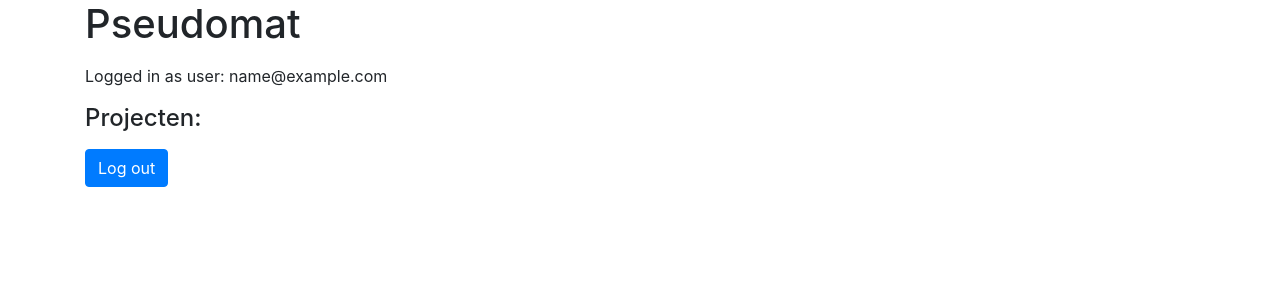
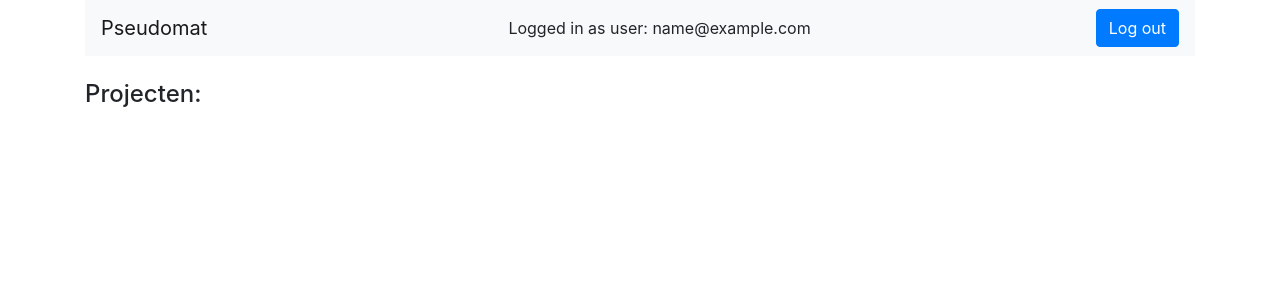
Before and after one commit to Amsterdam/pseudomat, a Django app: page / in a window 1280 px wide. Shown: the top 300 px of the page. Run offline with Django 3.2, Linux system fonts and the light colour scheme; the visitor is signed in with stand-in values (Sample User, id 1); data that the repository does not hold is empty; some libraries are stand-ins or nearby versions.

Commit message:
Add nav bar with auth state to base template

```diff
--- a/pseudomat/templates/base.html
+++ b/pseudomat/templates/base.html
@@ -8,6 +8,19 @@
     </head>
 
     <body>
-    {% block content %}{% endblock content %}
+        <div class="container">
+            <nav class="navbar navbar-light bg-light">
+                <a class="navbar-brand" href="/">Pseudomat</a>
+                {% if user.is_authenticated %}
+                    Logged in as user: {{ user.email }}
+                    <form method="POST" action="{% url 'oidc_logout' %}">
+                    {% csrf_token %}
+                    <button type="submit" class="btn btn-primary">Log out</button>
+                    </form>
+                {% endif %}
+            </nav>
+            <br>
+            {% block content %}{% endblock content %}
+        </div>
     </body>
 </html>
--- a/pseudomat/templates/index.html
+++ b/pseudomat/templates/index.html
@@ -1,27 +1,15 @@
 {% extends "base.html" %}
 
 {% block content %}
-    <div class="container">
-        <h1>Pseudomat</h1>
-        <p>
+
 {% if user.is_authenticated %}
-            <p>
-            Logged in as user: {{ user.email }}
-            </p>
-
     <h4>Projecten:</h4>
     <ul>
     {% for project in projects %}
-                <li><a href="">{{ project }}</a></li>
+        <li><a href="/projects/{{ project.id }}">{{ project }}</a></li>
     {% endfor %}
     </ul>
-
-            <form method="POST" action="{% url 'oidc_logout' %}">
-                {% csrf_token %}
-                <button type="submit" class="btn btn-primary">Log out</button>
-            </form>
 {% else %}
   <a href="{% url 'oidc_authentication_init' %}">Login</a>
 {% endif %}
-    </div>
 {% endblock content %}
```
Lines whose indentation alone changed are shown as unchanged.
